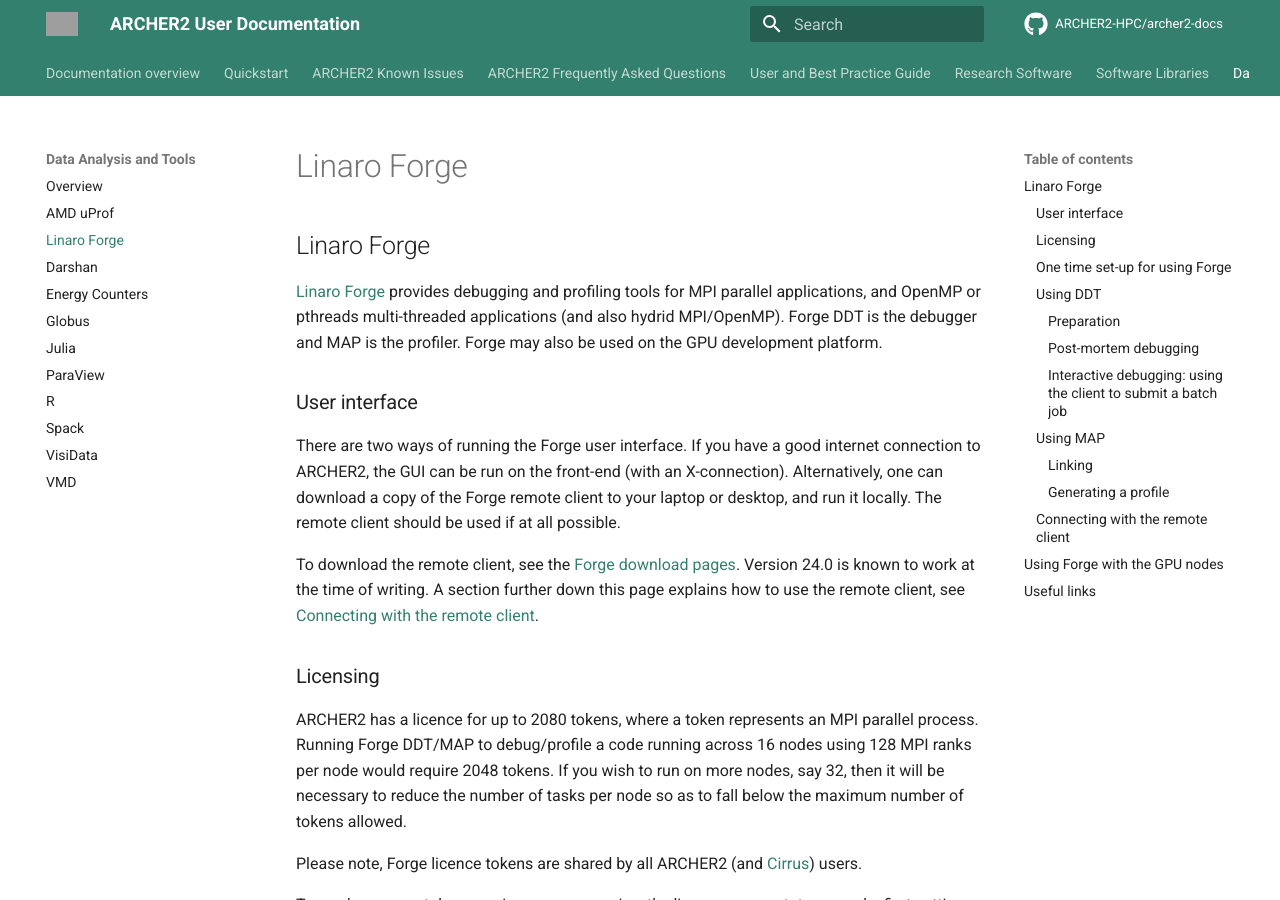
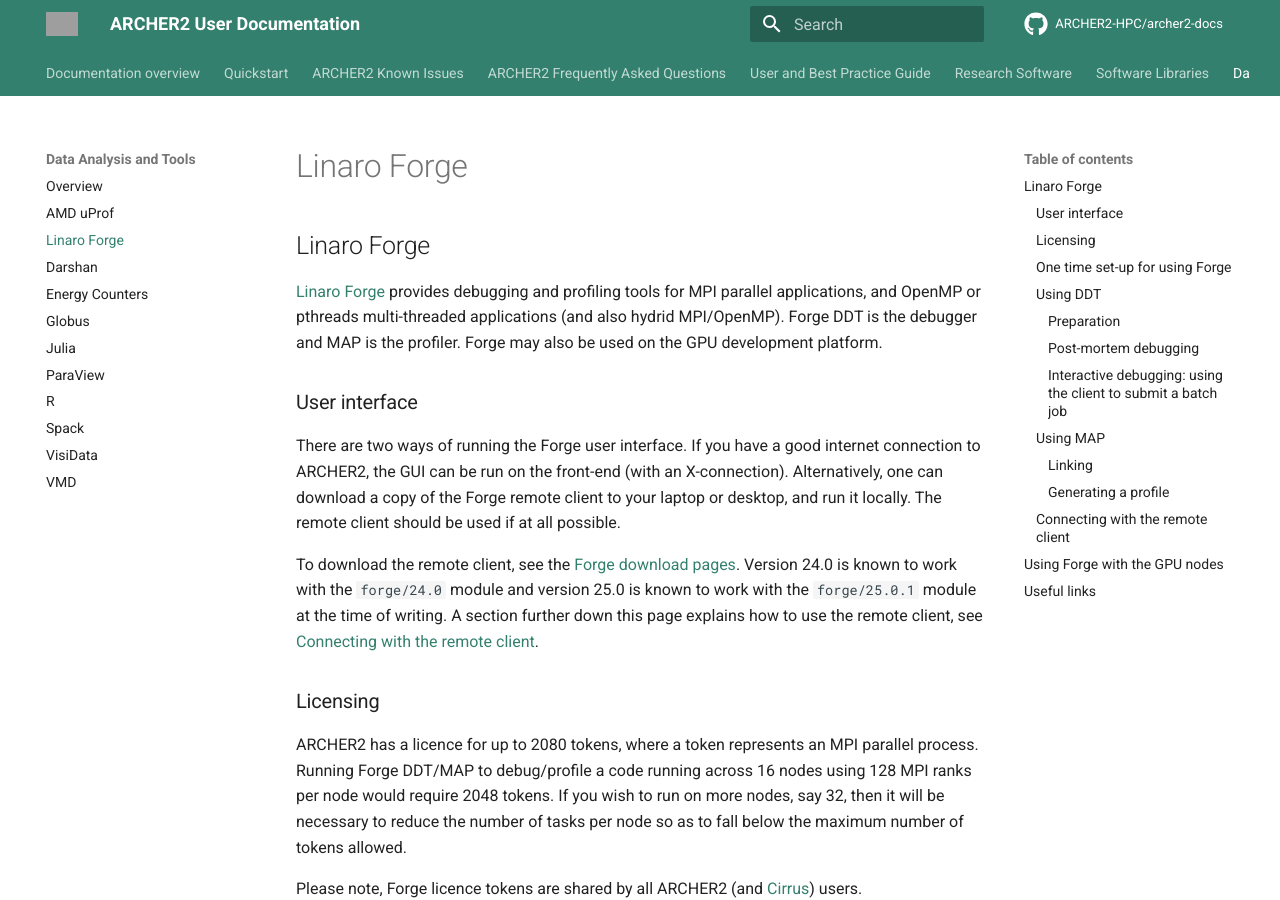
Before and after one commit to ARCHER2-HPC/archer2-docs, an MkDocs documentation site: the page built from docs/data-tools/forge.md, in a window 1280 px wide and 900 px high. Built offline with MkDocs 1.6.1 and Material for MkDocs 9.7.7, drawn with Linux system fonts in a browser that asks for light colours; comment, search, counter and statistics services are not loaded; some of the changed text lies outside the part shown; grey boxes are pictures that could not be loaded.

Commit message:
small updates for new forge version

````diff
--- a/docs/data-tools/forge.md
+++ b/docs/data-tools/forge.md
@@ -3,7 +3,8 @@
 
 [Linaro Forge](https://www.linaroforge.com/) provides debugging and profiling tools
 for MPI parallel applications, and OpenMP or pthreads multi-threaded applications
-(and also hydrid MPI/OpenMP). Forge DDT is the debugger and MAP is the profiler. Forge may also be used on the GPU development platform.
+(and also hydrid MPI/OpenMP). Forge DDT is the debugger and MAP is the profiler. Forge may also
+be used on the GPU development platform.
 
 
 ### User interface
@@ -14,7 +15,8 @@
 and run it locally. The remote client should be used if at all possible.
 
 To download the remote client, see the [Forge download pages](https://www.linaroforge.com/downloadForge/).
-Version 24.0 is known to work at the time of writing. A section further down this page explains how to use the remote client,
+Version 24.0 is known to work with the `forge/24.0` module and version 25.0 is known to work with the `forge/25.0.1`
+module at the time of writing. A section further down this page explains how to use the remote client,
 see [Connecting with the remote client](#connecting-with-the-remote-client).
 
 ### Licensing
@@ -263,8 +265,10 @@
 shown.
 
 ```output
-/work/y07/shared/utils/core/forge/latest/remote-init
+/work/y07/shared/utils/core/forge/share/remote-init
 ```
+
+This script will need to be updated to reflect the version of forge you are using.
 
 Other settings can be as shown. Remember to click ***OK*** when done.
 
````
